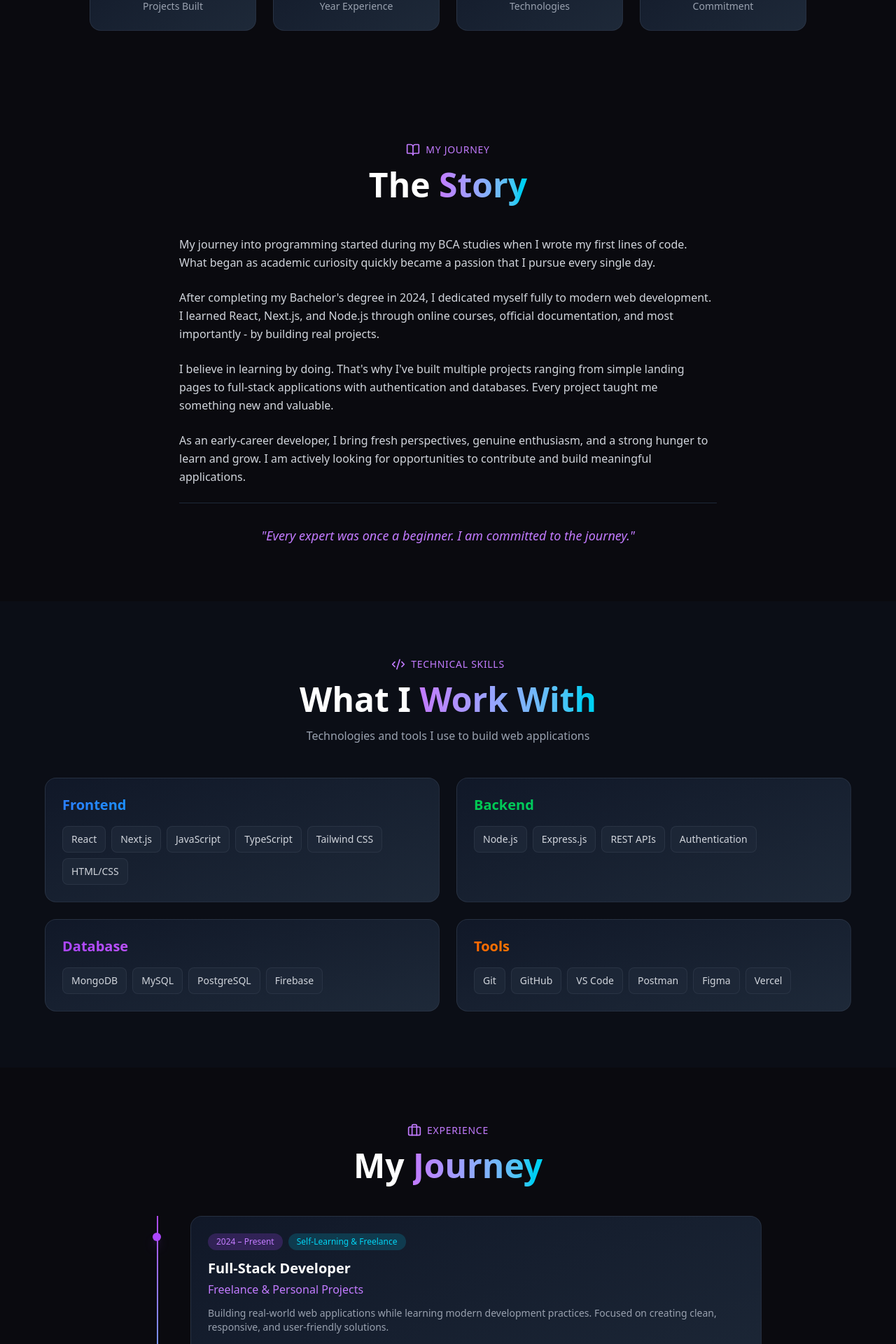
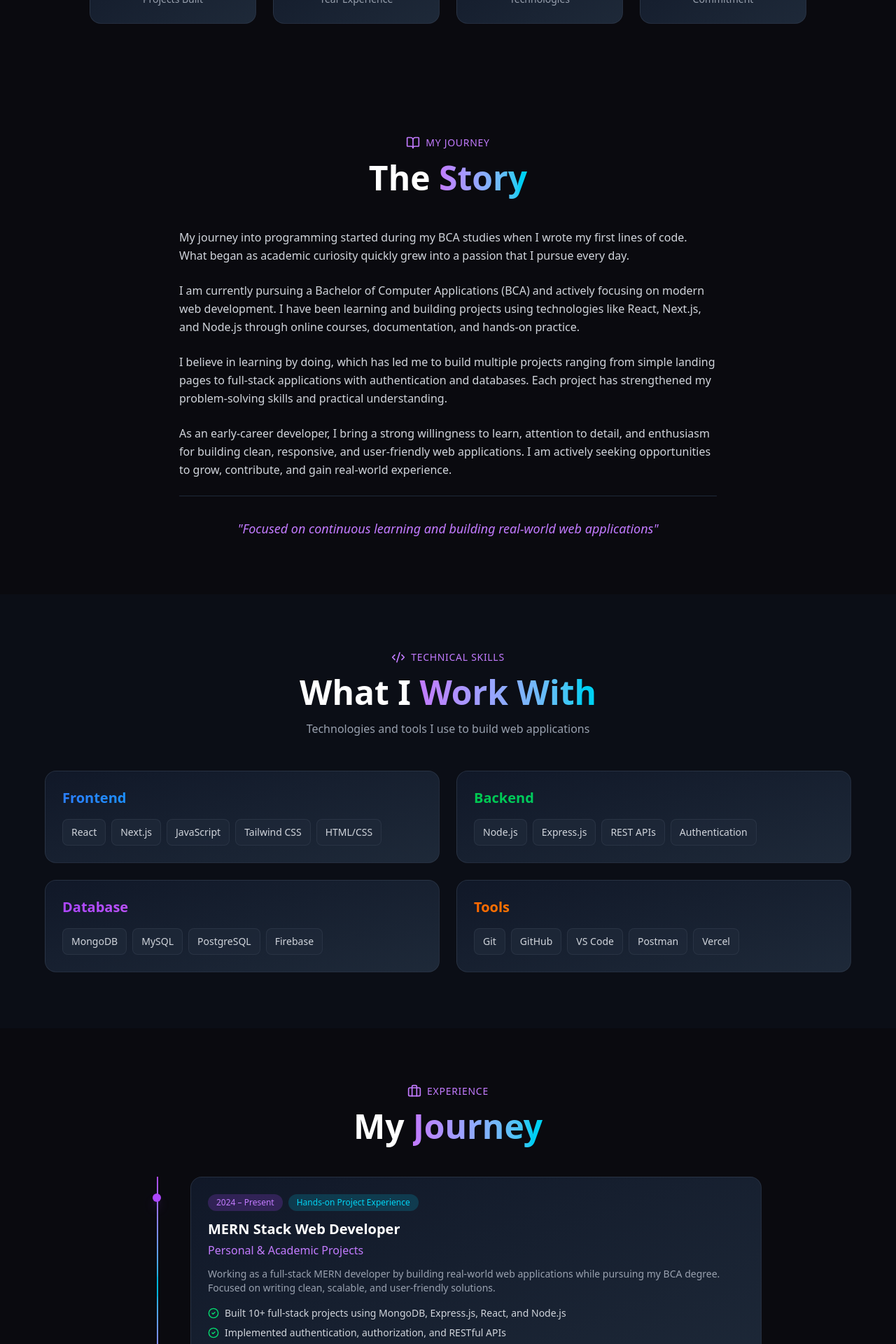
Before and after one commit to ashahadk76-cmd/My-Portfolio, a Next.js app: page /about in a window 1280 px wide. Shown: the part 880-2800 px from the top of the page at 70% size. Built offline with nearby package versions, Linux system fonts and the light colour scheme.

Commit message:
6th commit

```diff
--- a/src/app/about/page.js
+++ b/src/app/about/page.js
@@ -81,7 +81,7 @@ const skills = [
     title: "Frontend",
     color: "from-blue-500 to-cyan-400",
     borderColor: "hover:border-blue-500/50",
-    items: ["React", "Next.js", "JavaScript", "TypeScript", "Tailwind CSS", "HTML/CSS"],
+    items: ["React", "Next.js", "JavaScript", "Tailwind CSS", "HTML/CSS"],
   },
   {
     title: "Backend",
@@ -99,55 +99,43 @@ const skills = [
     title: "Tools",
     color: "from-orange-500 to-yellow-400",
     borderColor: "hover:border-orange-500/50",
-    items: ["Git", "GitHub", "VS Code", "Postman", "Figma", "Vercel"],
+    items: ["Git", "GitHub", "VS Code", "Postman", "Vercel"],
+  },
+];
+const experiences = [
+  {
+    role: "MERN Stack Web Developer",
+    company: "Personal & Academic Projects",
+    period: "2024 – Present",
+    type: "Hands-on Project Experience",
+    description:
+      "Working as a full-stack MERN developer by building real-world web applications while pursuing my BCA degree. Focused on writing clean, scalable, and user-friendly solutions.",
+    points: [
+      "Built 10+ full-stack projects using MongoDB, Express.js, React, and Node.js",
+      "Implemented authentication, authorization, and RESTful APIs",
+      "Designed responsive and modern user interfaces using Tailwind CSS",
+      "Deployed and managed applications on platforms like Vercel",
+    ],
   },
 ];
 
-const experiences = [
-  {
-    role: "Full-Stack Developer",
-    company: "Freelance & Personal Projects",
-    period: "2024 – Present",
-    type: "Self-Learning & Freelance",
-    description:
-      "Building real-world web applications while learning modern development practices. Focused on creating clean, responsive, and user-friendly solutions.",
-    points: [
-      "Built 10+ projects using React, Next.js, and Tailwind CSS",
-      "Developed full-stack apps with Node.js and MongoDB",
-      "Implemented responsive designs and modern UI/UX",
-      "Deployed applications on Vercel",
-    ],
-  },
-  {
-    role: "BCA Student",
-    company: "University",
-    period: "2021 – 2024",
-    type: "Bachelor's Degree",
-    description:
-      "Completed Bachelor of Computer Applications with strong foundation in programming, data structures, and software development.",
-    points: [
-      "Learned C, C++, Java, and Python",
-      "Studied Data Structures and Algorithms",
-      "Completed academic projects",
-      "Built problem-solving skills",
-    ],
-  },
-];
 
 const education = [
   {
     degree: "Bachelor of Computer Applications (BCA)",
     field: "Computer Science",
     institution: "University",
-    year: "2021 - 2024",
-    description: "Completed degree with focus on programming, databases, and software development.",
+    year: "2023 – Present (2nd Year)",
+    description:
+      "Currently pursuing BCA with a strong focus on programming fundamentals, data structures, databases, and software development alongside hands-on web development.",
   },
   {
     degree: "Higher Secondary (12th)",
     field: "Science Stream",
     institution: "School",
-    year: "2019 - 2021",
-    description: "Foundation in Mathematics and Computer Science.",
+    year: "2021 – 2023",
+    description:
+      "Developed a solid foundation in Mathematics and Computer Science.",
   },
 ];
 
@@ -334,9 +322,7 @@ export default function About() {
 
           {/* Bio */}
           <motion.p variants={fadeUp} className="text-gray-400 max-w-2xl mx-auto leading-relaxed mb-8 px-4">
-            I am an early-career developer from India with a BCA degree. I started my professional coding journey
-            in 2024 and have been building web applications ever since. I focus on creating clean, responsive,
-            and user-friendly applications using modern technologies like React, Next.js, and Node.js.
+            I am a BCA student and early-career web developer from India. I started my development journey in 2024 and build clean, responsive, and user-friendly web applications using modern technologies like React, Next.js, and Node.js.
           </motion.p>
 
           {/* Personal Info Pills */}
@@ -356,14 +342,14 @@ export default function About() {
           {/* CTA Buttons */}
           <motion.div variants={fadeUp} className="flex flex-wrap justify-center gap-3 md:gap-4 px-4">
             <Link
-              href="/#projects"
+              href="/projects"
               className="group px-5 py-2.5 md:px-6 md:py-3 bg-gradient-to-r from-purple-600 to-cyan-600 rounded-xl font-semibold hover:shadow-lg hover:shadow-purple-500/25 hover:scale-105 transition-all flex items-center gap-2 text-sm md:text-base"
             >
               View My Projects
               <ArrowRight className="w-3 h-3 md:w-4 md:h-4 group-hover:translate-x-1 transition-transform" />
             </Link>
             <Link
-              href="/#contact"
+              href="/contact"
               className="px-5 py-2.5 md:px-6 md:py-3 border-2 border-gray-700 rounded-xl font-semibold hover:border-purple-500 hover:bg-purple-500/10 transition-all text-sm md:text-base"
             >
               Contact Me
@@ -426,32 +412,26 @@ export default function About() {
           {/* Story Content */}
           <motion.div variants={stagger} className="space-y-4 md:space-y-6 text-gray-300 leading-relaxed">
             <motion.p variants={fadeUp}>
-              My journey into programming started during my BCA studies when I wrote my first lines of code.
-              What began as academic curiosity quickly became a passion that I pursue every single day.
+              My journey into programming started during my BCA studies when I wrote my first lines of code. What began as academic curiosity quickly grew into a passion that I pursue every day.
             </motion.p>
 
             <motion.p variants={fadeUp}>
-              After completing my Bachelor&apos;s degree in 2024, I dedicated myself fully to modern web development.
-              I learned React, Next.js, and Node.js through online courses, official documentation, and most
-              importantly - by building real projects.
+              I am currently pursuing a Bachelor of Computer Applications (BCA) and actively focusing on modern web development. I have been learning and building projects using technologies like React, Next.js, and Node.js through online courses, documentation, and hands-on practice.
             </motion.p>
 
             <motion.p variants={fadeUp}>
-              I believe in learning by doing. That&apos;s why I&apos;ve built multiple projects ranging from simple
-              landing pages to full-stack applications with authentication and databases. Every project
-              taught me something new and valuable.
+              I believe in learning by doing, which has led me to build multiple projects ranging from simple landing pages to full-stack applications with authentication and databases. Each project has strengthened my problem-solving skills and practical understanding.
+
             </motion.p>
 
             <motion.p variants={fadeUp}>
-              As an early-career developer, I bring fresh perspectives, genuine enthusiasm, and a strong
-              hunger to learn and grow. I am actively looking for opportunities to contribute and build
-              meaningful applications.
+              As an early-career developer, I bring a strong willingness to learn, attention to detail, and enthusiasm for building clean, responsive, and user-friendly web applications. I am actively seeking opportunities to grow, contribute, and gain real-world experience.
             </motion.p>
 
             {/* Quote */}
             <motion.div variants={fadeUp} className="pt-6 md:pt-8 border-t border-gray-800">
               <p className="text-center text-purple-400 italic text-base md:text-lg">
-                &quot;Every expert was once a beginner. I am committed to the journey.&quot;
+                &quot;Focused on continuous learning and building real-world web applications&quot;
               </p>
             </motion.div>
           </motion.div>
@@ -757,14 +737,14 @@ export default function About() {
           {/* CTA Buttons */}
           <motion.div variants={fadeUp} className="flex flex-wrap justify-center gap-3 md:gap-4 mb-8 md:mb-12">
             <Link
-              href="/#contact"
+              href="/contact"
               className="group px-6 py-3 md:px-8 md:py-4 bg-gradient-to-r from-purple-600 to-cyan-600 rounded-xl font-semibold hover:shadow-2xl hover:shadow-purple-500/25 hover:scale-105 transition-all flex items-center gap-2 text-sm md:text-base"
             >
               Get In Touch
               <ArrowRight className="w-3 h-3 md:w-4 md:h-4 group-hover:translate-x-1 transition-transform" />
             </Link>
             <Link
-              href="/#projects"
+              href="/projects"
               className="px-6 py-3 md:px-8 md:py-4 border-2 border-gray-700 rounded-xl font-semibold hover:border-purple-500 hover:bg-purple-500/10 transition-all flex items-center gap-2 text-sm md:text-base"
             >
               <FolderGit2 className="w-3 h-3 md:w-4 md:h-4" />
--- a/src/app/contact/page.js
+++ b/src/app/contact/page.js
@@ -10,7 +10,6 @@ import {
   MessageSquare,
   Clock
 } from 'lucide-react'
-import { set } from 'mongoose'
 
 const ContactPage = () => {
   const [formData, setFormData] = useState({
@@ -59,15 +58,7 @@ const ContactPage = () => {
         }
       })
       .catch((error) => console.error(error));
-    // Simulate API call
-    // setTimeout(() => {
-    //   setIsSubmitting(false)
-    //   setIsSubmitted(true)
-    //   setFormData({ name: '', email: '', message: '' })
 
-    //   // Reset success message after 3 seconds
-    //   setTimeout(() => setIsSubmitted(false), 3000)
-    // }, 1500)
   }
 
   const contactInfo = [
@@ -107,7 +98,7 @@ const ContactPage = () => {
             Get In <span className="text-transparent bg-clip-text bg-gradient-to-r from-purple-400 to-cyan-400">Touch</span>
           </h1>
           <p className="text-white font-bold max-w-4xl mx-auto">
-           &quote;Have a project in mind or an inquiry? Send me a message, and it will be delivered directly to my email for a prompt response. &quote;
+           Have a project in mind or an inquiry? Send me a message, and it will be delivered directly to my email for a prompt response.
           </p>
         </div>
 
```
